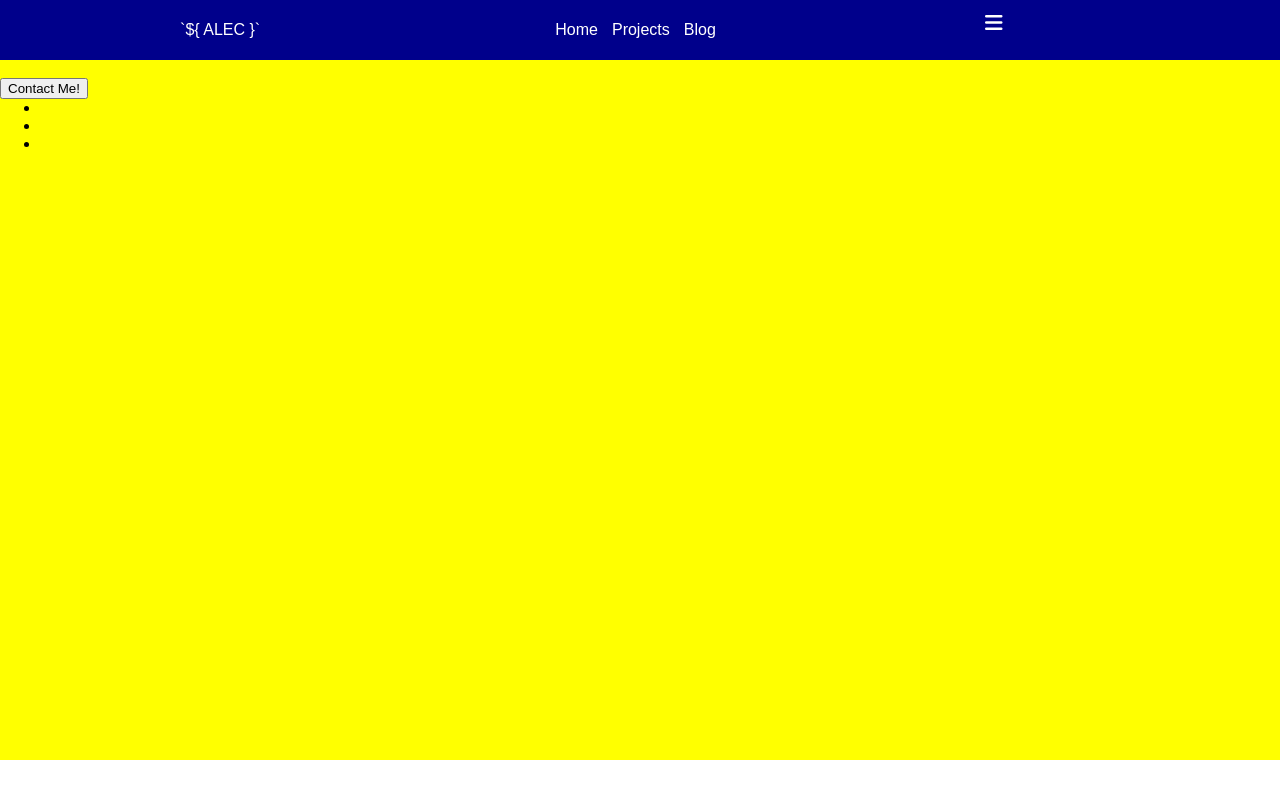
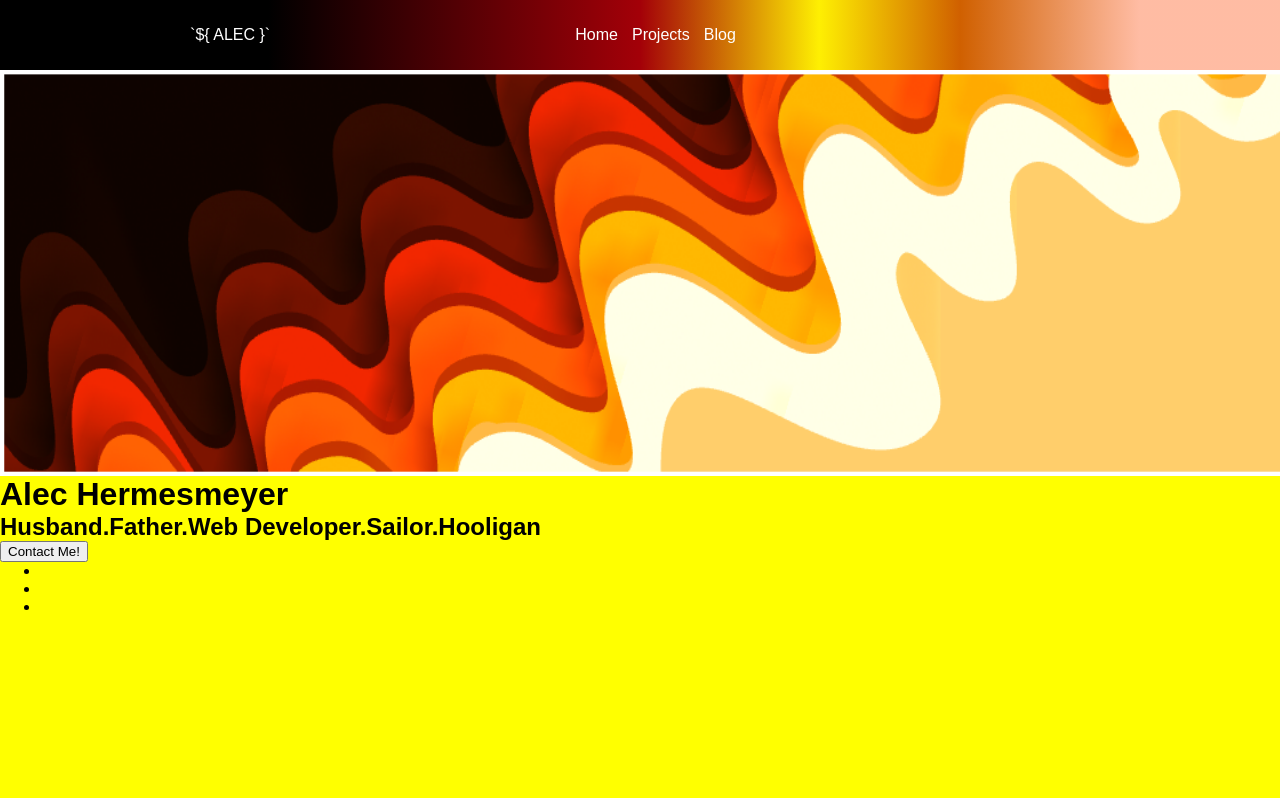
Before and after one commit to Alec-Hermesmeyer/portfolio, a website: page public/index.html in a window 1280 px wide. Shown: the top 798 px of the page. Drawn offline with Linux system fonts and the light colour scheme.

Commit message:
Laying out the home page

```diff
--- a/public/index.html
+++ b/public/index.html
@@ -12,7 +12,7 @@
     <meta name="description" content="">
     <meta name="viewport" content="width=device-width, initial-scale=1">
     <link rel="stylesheet" href="styles.css">
-    <script src="https://kit.fontawesome.com/f811bd35ac.js" crossorigin="anonymous"></script>
+
 </head>
 
 <body>
@@ -27,7 +27,7 @@
                 </ul>
             </div>
             <div class="right">
-                <i class="fa-solid fa-bars"></i>
+
             </div>
         </div>
     </nav>
@@ -36,9 +36,17 @@
             <div class="sliderItem">
                 <div class="home"></div>
                 <div class="banner">
-                    <img src="" alt="" class="bannerImg">
+                    <img src="img/bannerImg.png" alt="" class="bannerImg">
                 </div>
-                <div class="top"></div>
+                <div class="top">
+                    <div class="heroSection">
+                        <div class="heroRight">
+                            <h1 class="name">Alec Hermesmeyer</h1>
+                            <h2 class="shortDesc">Husband.Father.Web Developer.Sailor.Hooligan</h2>
+                        </div>
+                        <div class="heroLeft"></div>
+                    </div>
+                </div>
                 <div class="middle">
                     <button class="contactButton">Contact Me!</button>
                     <ul class="socialLinks">
--- a/public/styles.css
+++ b/public/styles.css
@@ -11,11 +11,13 @@ body{
 .navbar{
     display: flex;
     align-items: center;
-    height: 60px;
+    height: 70px;
     width: 100%;
     color: white;
-    background-color: darkblue;
+    background: rgb(0,0,0);
+    background: linear-gradient(90deg, rgba(0,0,0,1) 21%, rgba(163,0,8,1) 50%, rgba(254,239,0,0.9934348739495799) 64%, rgba(208,96,0,1) 75%, rgba(255,187,162,0.9850315126050421) 89%, rgba(255,187,162,0.9850315126050421) 90%);
 
+/*Still working on to find the color scheme to fit with the banner*/
 }
 .navbarContainer{
     display: flex;
@@ -44,17 +46,11 @@ body{
 
 
 }
-.fa-solid{
-    font-size: 20px;
-    height: 40px;
-    width: 40px;
-    padding-top: 5px;
-    padding-bottom: -10px;
-}
+
 .slider{
     background-color: yellow;
     width: 100%;
-    height: 700px;
+    height: 1100px;
 }
 .sliderWrapper{
     display: flex;
@@ -65,3 +61,17 @@ body{
     width: 100vw;
     height: 100%;
 }
+.home{
+    display: flex;
+    flex-direction: column;
+}
+.banner{
+    height: 400px;
+    width: 100%;
+    border: 3px solid white;
+}
+.bannerImg{
+    height: 400px;
+    width: 100%;
+    object-fit: fill;
+}
```
Also changed, not shown: public/img/Alec.jpeg (added), public/img/Alec1.jpeg (added), public/img/bannerImg.png (added).
